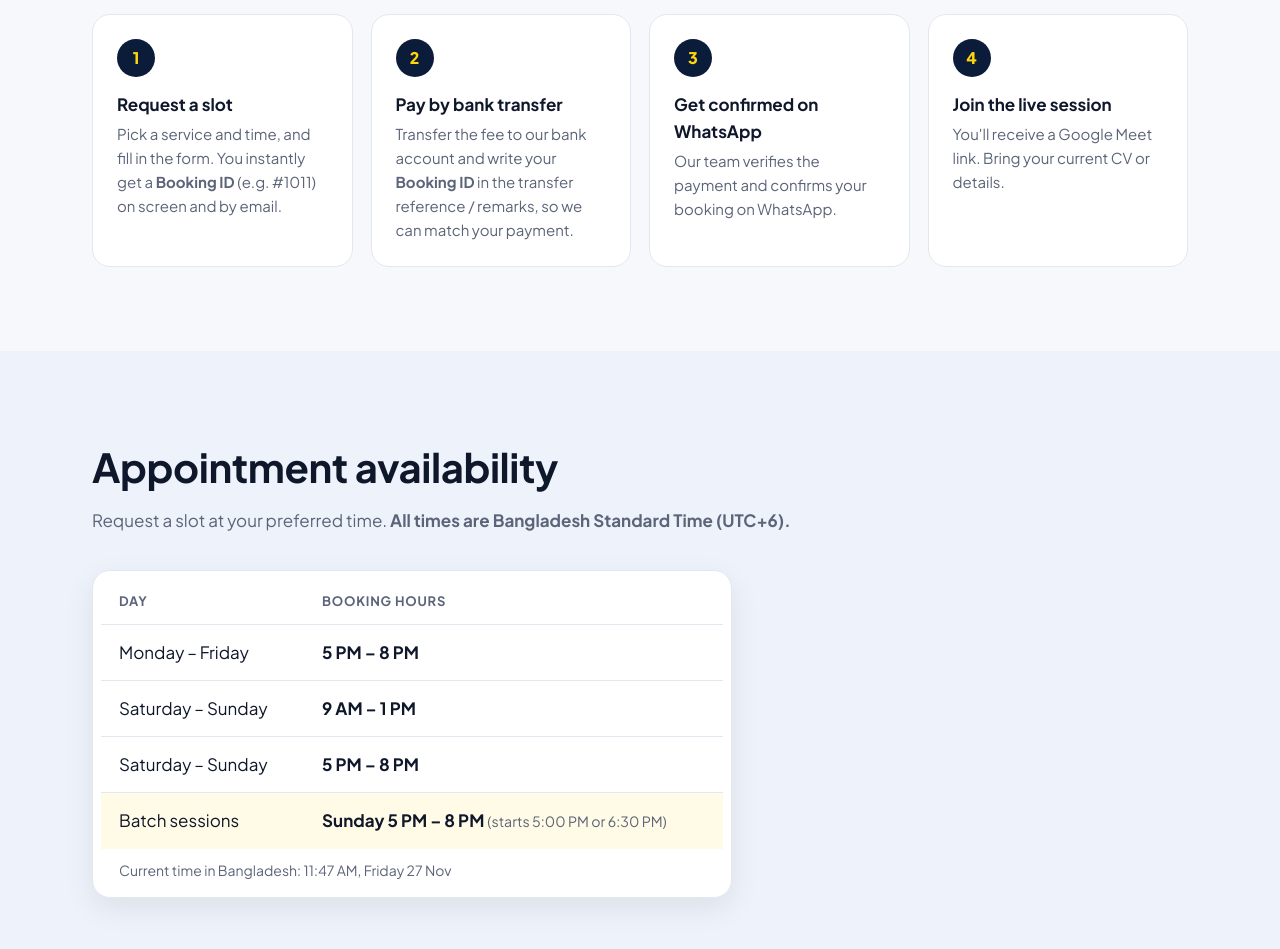
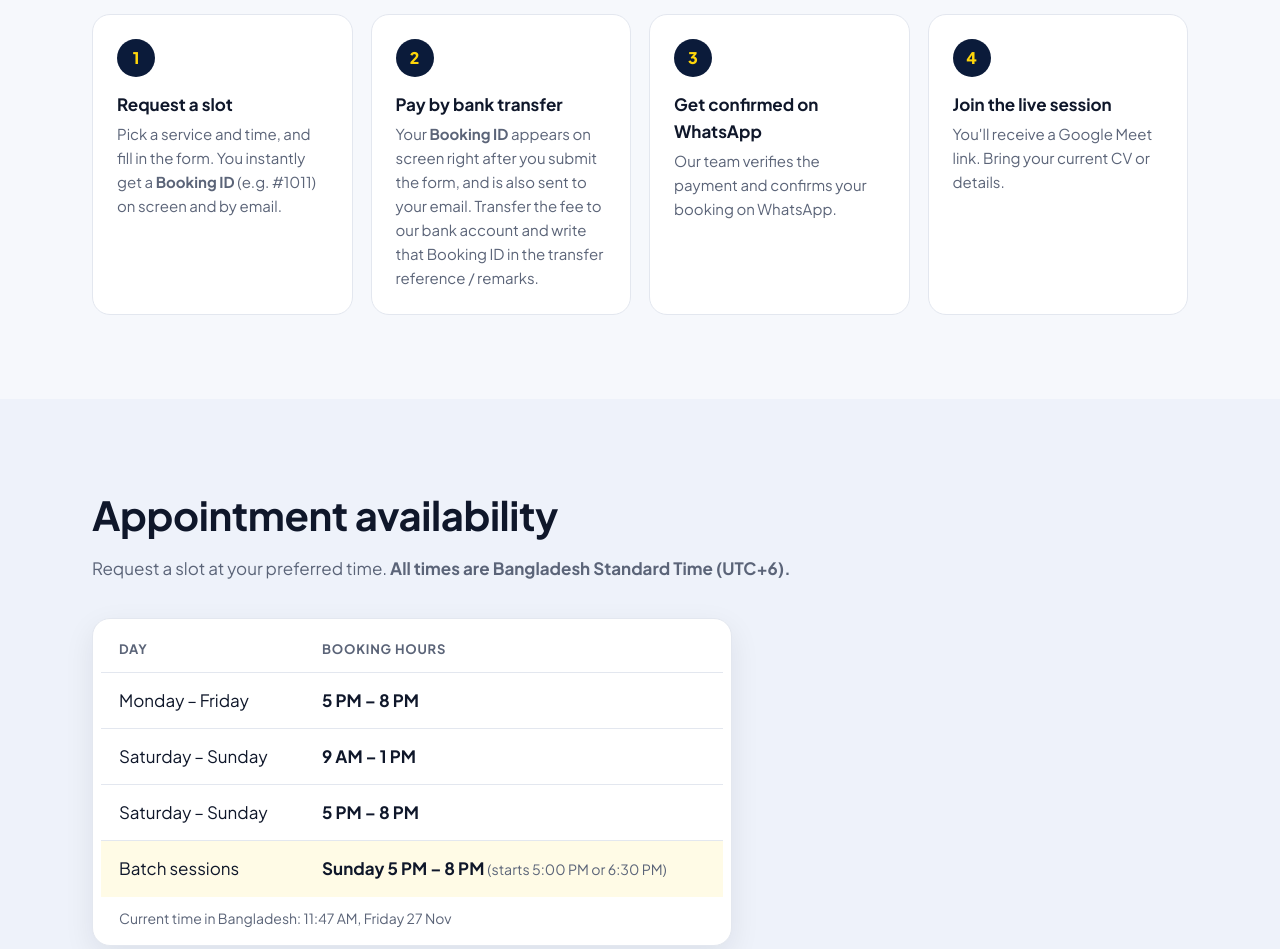
Before and after one commit to skrcvguide/skrcvguide.github.io, a plain HTML site: page index.html in a window 1280 px wide. Shown: the part 2240-3189 px from the top of the page. Drawn offline with Linux system fonts and the light colour scheme; no server answers.

Commit message:
Explain where the Booking ID comes from; note rescheduling in form
Co-Authored-By: Claude Opus 5.5 <noreply@anthropic.com>

```diff
--- a/index.html
+++ b/index.html
@@ -107,7 +107,7 @@
     <h2 class="h2">How it works</h2>
     <ol class="steps">
       <li><span>1</span><h4>Request a slot</h4><p>Pick a service and time, and fill in the form. You instantly get a <b>Booking ID</b> (e.g. #1011) on screen and by email.</p></li>
-      <li><span>2</span><h4>Pay by bank transfer</h4><p>Transfer the fee to our bank account and write your <b>Booking ID</b> in the transfer reference / remarks, so we can match your payment.</p></li>
+      <li><span>2</span><h4>Pay by bank transfer</h4><p>Your <b>Booking ID</b> appears on screen right after you submit the form, and is also sent to your email. Transfer the fee to our bank account and write that Booking ID in the transfer reference / remarks.</p></li>
       <li><span>3</span><h4>Get confirmed on WhatsApp</h4><p>Our team verifies the payment and confirms your booking on WhatsApp.</p></li>
       <li><span>4</span><h4>Join the live session</h4><p>You'll receive a Google Meet link. Bring your current CV or details.</p></li>
     </ol>
@@ -228,6 +228,7 @@
             <li>Submitting this form only <b>requests</b> a slot. It is not booked yet.</li>
             <li>My booking is <b>confirmed after I pay</b> and the team checks the payment. The confirmation comes on <b>WhatsApp</b>.</li>
             <li>The time I picked is <b>Bangladesh time</b> (BST, UTC+6).</li>
+            <li>The booking time <b>can be rescheduled</b> if needed. A new time will be agreed with me on WhatsApp.</li>
           </ul></span></label>
 
       <div class="summary" id="summary"></div>
```
